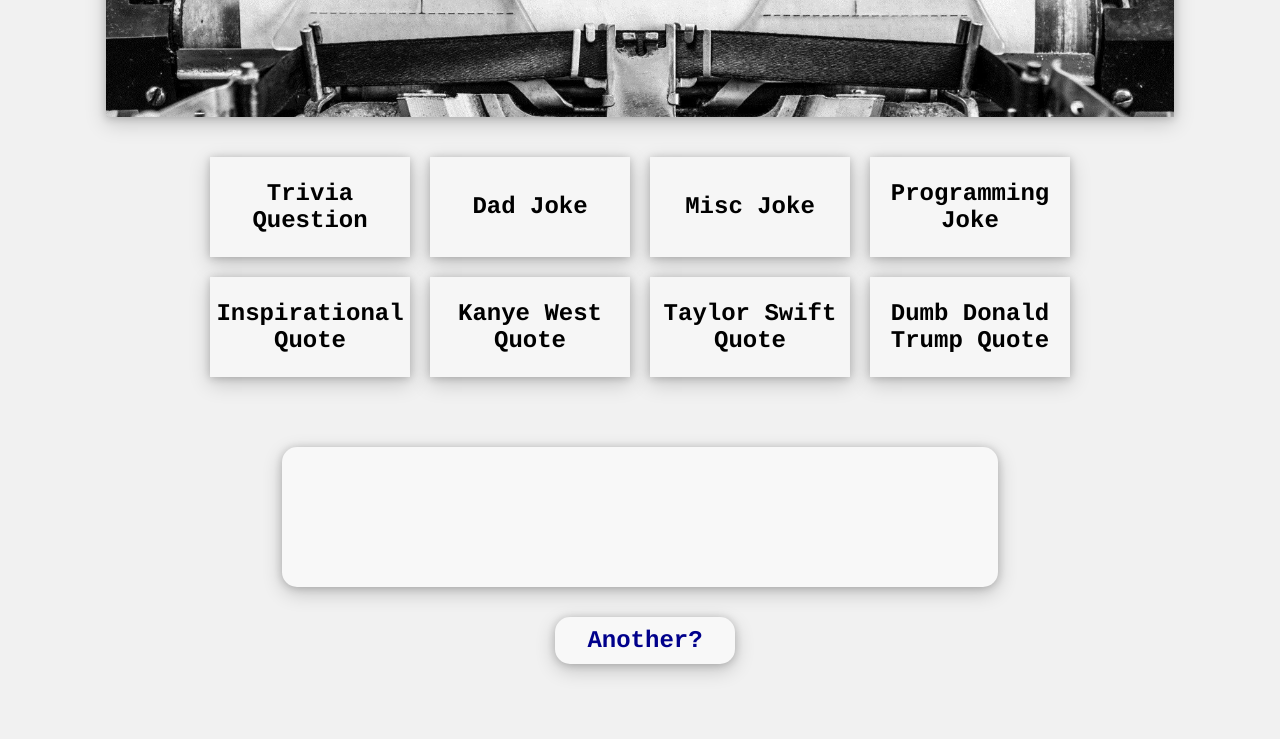
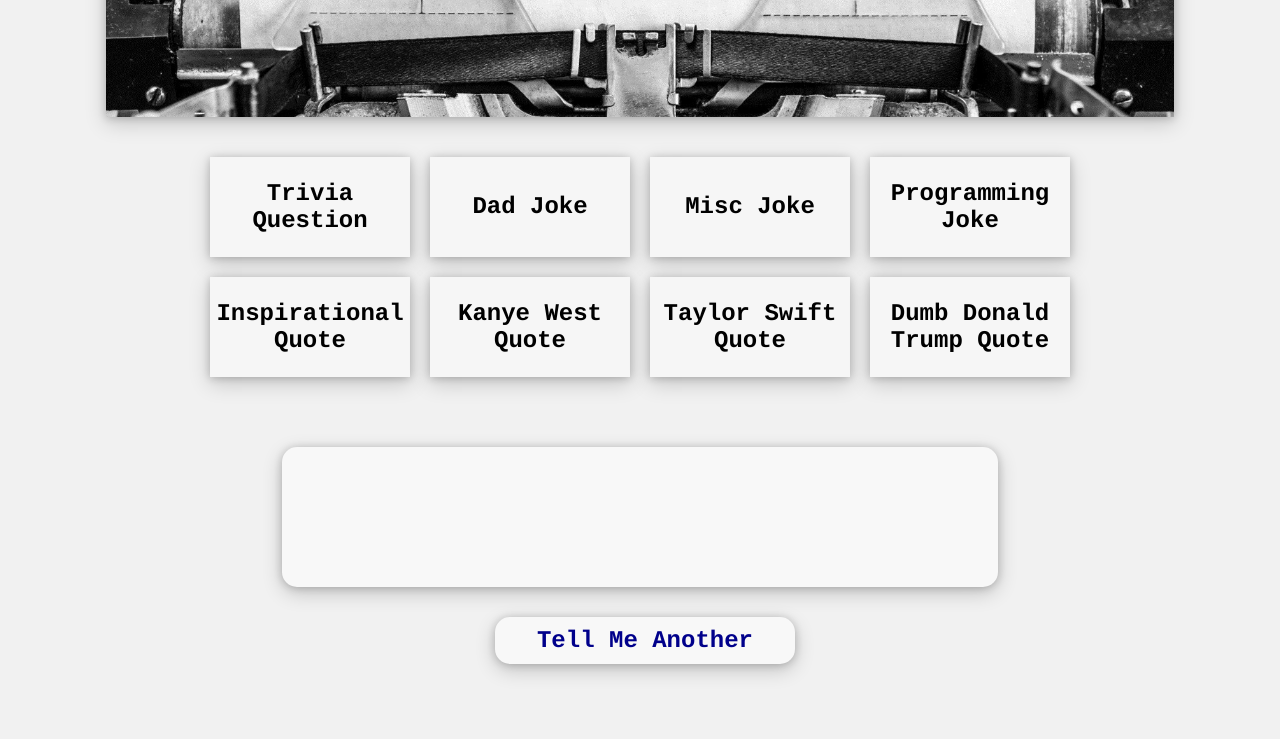
Before and after one commit to jeffxhansen/TellMe, a plain HTML site: page index.html in a window 1280 px wide. Both pictures are taken after a click on the link "Trivia Question". Shown: the part 233-972 px from the top of the page. Drawn offline with nearby package versions, Linux system fonts and the light colour scheme; no server answers.

Commit message:
more descriptive another button

```diff
--- a/script.js
+++ b/script.js
@@ -148,7 +148,7 @@ function responseHTML() {
             <div class='author' id='author'>
             </div>
         </div>
-        <div><h2 class="another noSelect" onclick='reload(type)'>Another?</h2></div>
+        <div><h2 class="another noSelect" onclick='reload(type)'>Tell Me Another</h2></div>
     </div>
     `;
 }
--- a/styles.css
+++ b/styles.css
@@ -145,7 +145,7 @@ html {
 .another {
     margin-top: 0;
     margin-left: 10px;
-    width: 180px;
+    width: 300px;
     padding: 10px 10px;
     border-radius: 15px;
     background-color: #f8f8f8;
```
